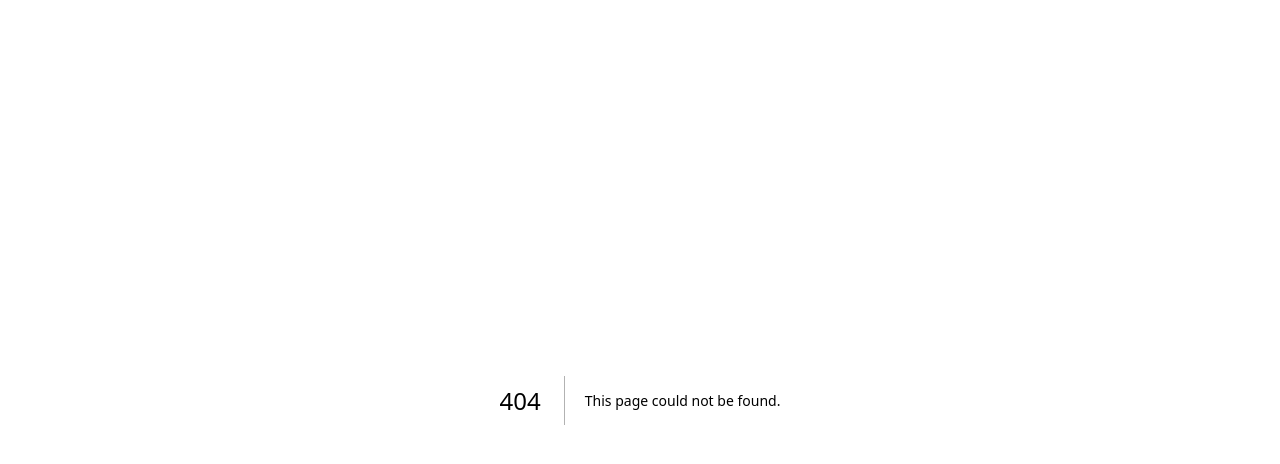
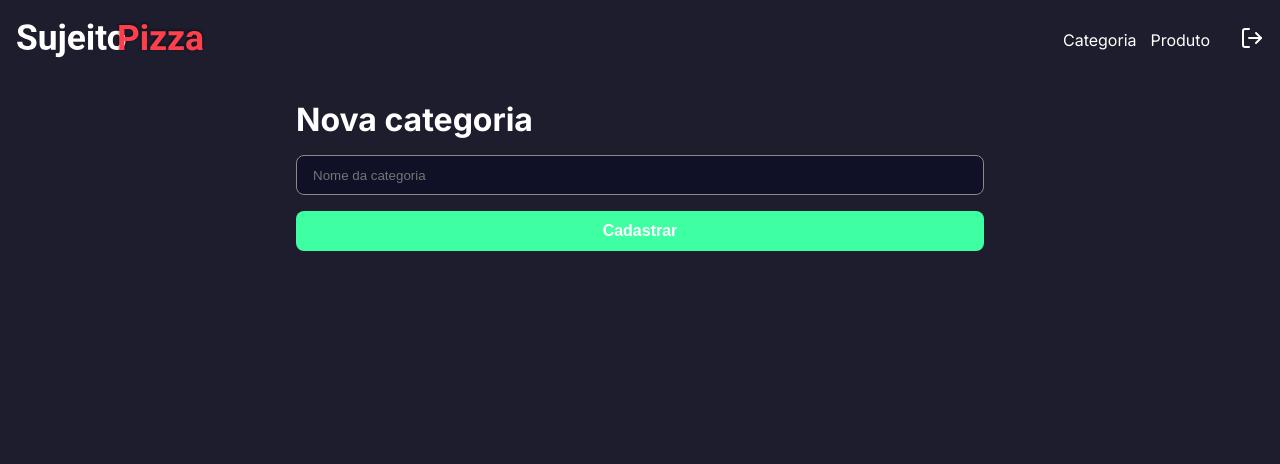
Before and after one commit to joaovictorcmd/sujeitopizza, a Next.js app: page /dashboard/category in a window 1280 px wide. Before the commit this address had no page. Shown: the top 464 px of the page. Built offline with nearby package versions, Linux system fonts and the light colour scheme.

Commit message:
:sparkles: feat: Implement category page with new category registration functionality

```diff
--- /dev/null
+++ b/src/app/dashboard/category/page.tsx
@@ -0,0 +1,57 @@
+import { getCookieServer } from "@/lib/cookieServer";
+import { Button } from "../components/button";
+import styles from "./styles.module.scss"
+import { api } from "@/services/api";
+import { redirect } from "next/navigation";
+
+export default function Category() {
+
+    async function handleRegisterCategory(formData: FormData) {
+        "use server"
+
+        const name = formData.get("name");
+
+        if (!name) return;
+
+        const data = {
+            name: name
+        }
+
+        const token = await getCookieServer();
+
+        await api.post("/category", data, {
+            headers: {
+                Authorization: `Bearer ${token}`
+            }
+        })
+            .catch((err) => {
+                console.log(err)
+                return;
+            });
+
+        redirect("/dashboard");
+    }
+
+    return (
+        <main className={styles.container}>
+            <h1>Nova categoria</h1>
+
+            <form
+                className={styles.form}
+                action={handleRegisterCategory}
+            >
+                <input
+                    type="text"
+                    name="name"
+                    placeholder="Nome da categoria"
+                    required
+                    className={styles.input}
+                />
+
+                <Button name="Cadastrar" />
+
+            </form>
+
+        </main>
+    );
+}
--- /dev/null
+++ b/src/app/dashboard/category/styles.module.scss
@@ -0,0 +1,30 @@
+.container {
+    max-width: 720px;
+    margin: 20px auto;
+    padding: 0 16px;
+
+    display: flex;
+    flex-direction: column;
+
+    h1 {
+        color: var(--white);
+    }
+}
+
+.form {
+    display: flex;
+    flex-direction: column;
+    gap: 16px;
+    margin: 16px 0;
+}
+
+.input {
+    height: 40px;
+    border: 0;
+    background-color: var(--dark-900);
+    border-radius: 8px;
+    padding: 0 16px;
+    color: var(--white);
+    border: 1px solid var(--gray-100);
+
+}
--- /dev/null
+++ b/src/app/dashboard/components/button/index.tsx
@@ -0,0 +1,19 @@
+"use client"
+
+import styles from "./styles.module.scss"
+import { useFormStatus } from "react-dom";
+
+interface Props {
+    name: string;
+}
+
+export function Button({ name }: Props) {
+
+    const { pending } = useFormStatus();
+
+    return (
+        <button type="submit" disabled={pending} className={styles.button}>
+            {pending ? "Carregando..." : name}
+        </button>
+    )
+}
--- /dev/null
+++ b/src/app/dashboard/components/button/styles.module.scss
@@ -0,0 +1,9 @@
+.button {
+    height: 40px;
+    border-radius: 8px;
+    border: 0;
+    background-color: var(--green-900);
+    font-weight: bold;
+    font-size: 1rem;
+    color: var(--white);
+}
```
Also changed, not shown: src/app/dashboard/product/page.tsx (added, +7 -0 lines), src/app/dashboard/product/styles.module.scss (added).
